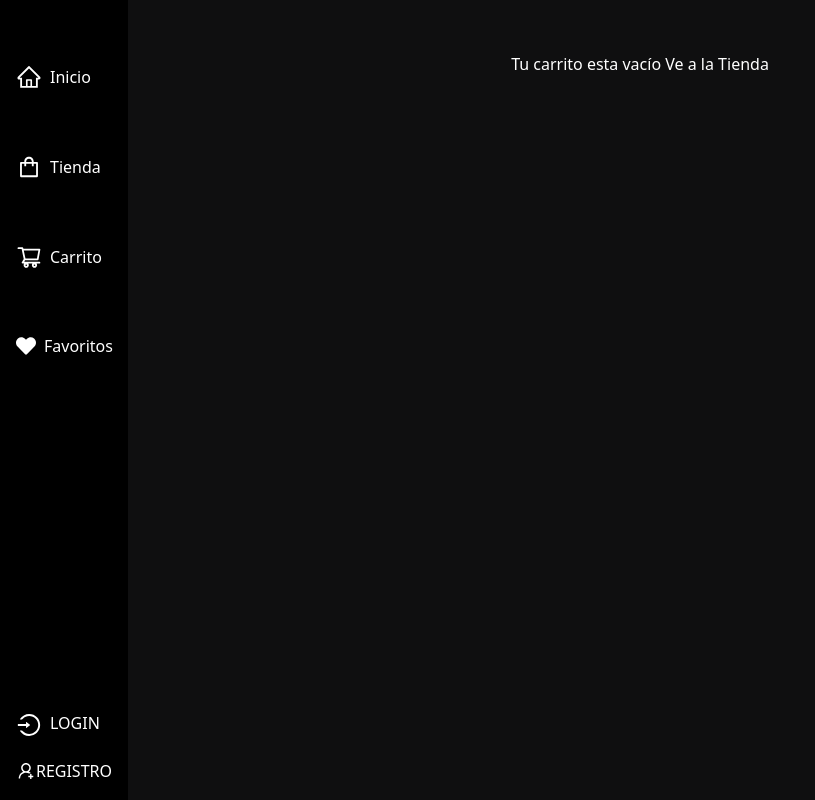
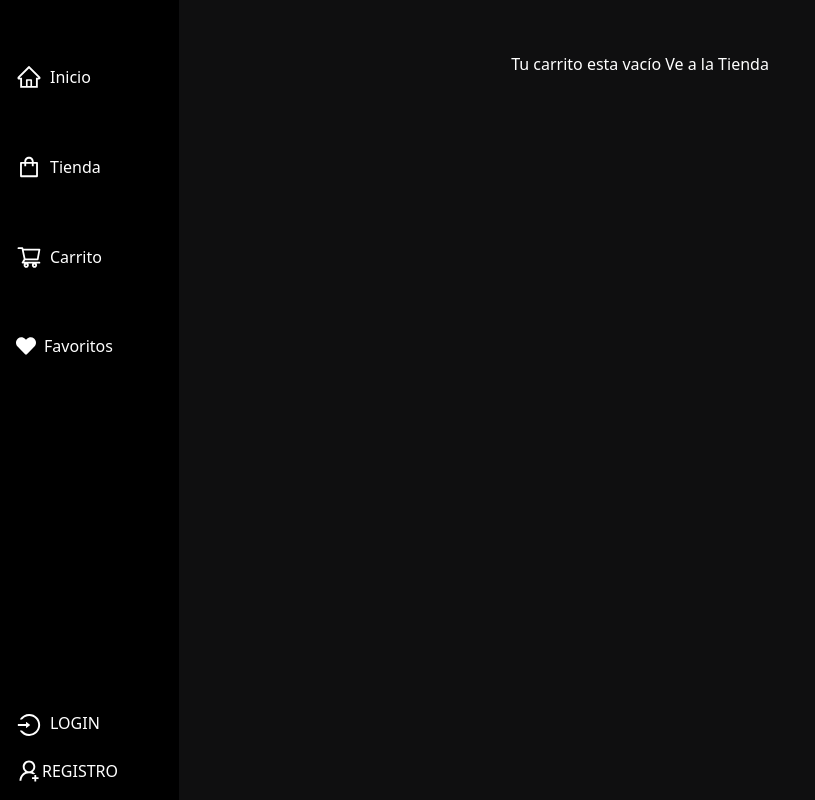
Before and after one commit to fernandogbz/comercioTech, a React (Vite) app in the folder frontend/: page /cart in a window 1280 px wide. Shown: the whole page, without its empty margins (0-815 px from the left). Built offline with nearby package versions, Linux system fonts and the light colour scheme.

Commit message:
Adjust navigation container width on hover for improved visibility

```diff
--- a/frontend/src/pages/Auth/Navigation.css
+++ b/frontend/src/pages/Auth/Navigation.css
@@ -5,7 +5,7 @@
 }
 
 #navigation-container:hover {
-  width: 10%;
+  width: 14%;
 }
 
 /* Initially hide nav-item-name */
```
